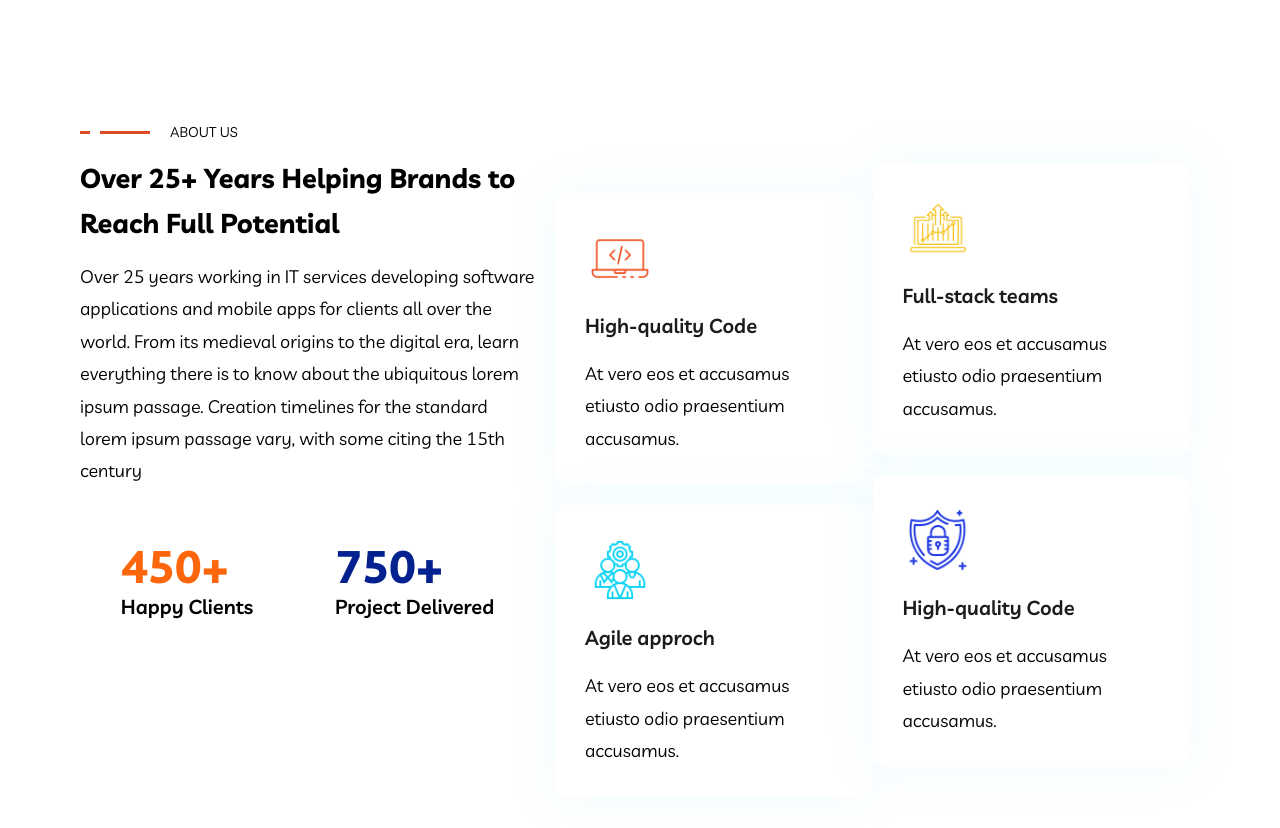
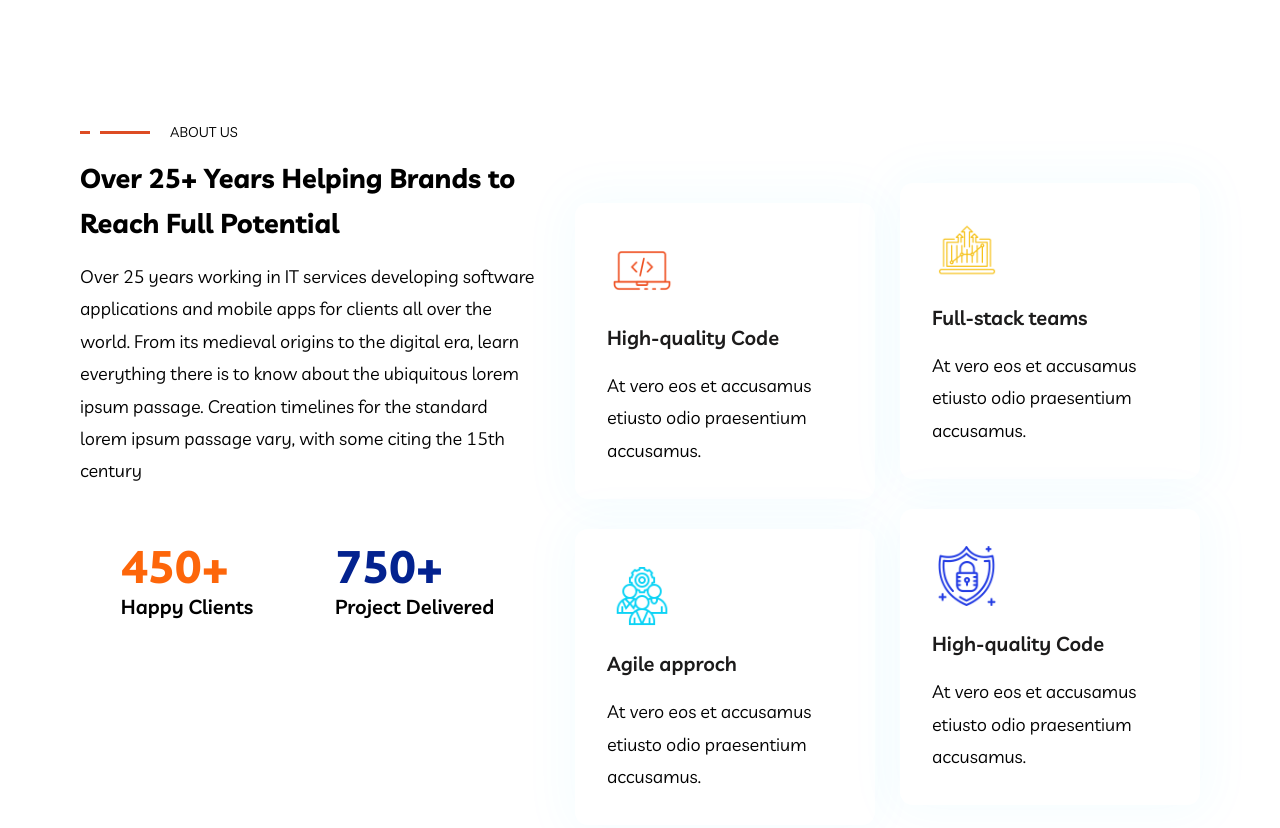
Before and after one commit to front-end-by-rimantas/32-grupe-portfolio-braintech, a website: page index.html in a window 1280 px wide. Shown: the part 960-1788 px from the top of the page. Drawn offline with Linux system fonts and the light colour scheme.

Commit message:
Services items style update

```diff
--- a/css/components/services-item.css
+++ b/css/components/services-item.css
@@ -2,17 +2,18 @@
     display: flex;
     flex-direction: row;
     flex-wrap: wrap;
+    align-items: center;
     row-gap: 20px;
 }
 .bg-box {
     display: flex;
     flex-direction: column;
     flex-wrap: wrap;
-    width: 100%;
+    position: relative;
+    padding: 2em;
+    margin-top: 10px;
     border-radius: 0.8em;
-    position: relative;
-    padding: 30px;
-    padding-top: 30px;
+    margin-bottom: 10px;
     background-color: #fff;
     box-shadow: 0px 0px 50px 11px #14d3f50a;
 }
@@ -47,7 +48,6 @@
     position: absolute;
     opacity: 1;
 }
-
 .icon-hover {
     display: inline-block;
     width: 70px;
@@ -60,6 +60,9 @@
 .bg-box:hover > .icon-hover {
     opacity: 1;
     transform: scale(1.1);
+}
+.bg-box:hover > .icon {
+    display: none;
 }
 .bg-box:hover > .title-h3 > a {
     color: #fff;
--- a/css/pages/home.css
+++ b/css/pages/home.css
@@ -356,7 +356,7 @@ body .header-white {
 .flex-box {
     display: flex;
     flex-direction: column;
-    row-gap: 20px;
+    row-gap: 10px;
 }
 .counter {
     display: flex;
@@ -381,44 +381,49 @@ body .header-white {
 }
 .right-column {
     display: flex;
-    width: 100%;
+    column-gap: 10px;
+    padding-left: 20px;
 }
 .ptop-40 {
     padding-top: 40px;
 }
+.pleft-10 {
+    padding-left: 10px;
+}
 
 @media (min-width: 576px) {
-    .align-items > .row > .right-column.flex-box {
-        display: flex;
-        flex-direction: column;
-        flex-wrap: wrap;
+    .align-items > .row.bg-box {
+        padding: 15px;
+    }
+    .right-column {
+        flex-wrap: nowrap;
     }
     .pleft-10 {
-        padding-left: 0;
-    }
-    .bg-box {
-        gap: 10px;
+        padding-left: 15px;
     }
     .right-column {
         padding-top: 30px;
     }
+    .smp-text {
+        text-align: left;
+        font-size: 18px;
+        line-height: 1.8em;
+    }
 }
 @media (min-width: 768px) {
-    .align-items > .row > .right-column.flex-box {
-        display: flex;
-        flex-direction: column;
-        flex-wrap: wrap;
+    .right-column {
+        flex-wrap: nowrap;
     }
     .pleft-10 {
         padding-top: 20px;
     }
-}
-@media (min-width: 992px) {
-    .pleft-10 {
-        padding-top: 10px;
-        padding-right: 10px;
+    .smp-text {
+        text-align: left;
+        font-size: 18px;
+        line-height: 1.8em;
     }
 }
+
 /* about us end */
 
 /* about us /w graf start */
@@ -463,9 +468,12 @@ body .header-white {
     background-color: #f6f7f9;
 }
 
-@media (min-width: 576px){
-      .services > .row .title {
+@media (min-width: 576px) {
+    .services > .row .title {
         text-align: center;
+    }
+    .bg-box {
+        gap: 20px;
     }
 }
 
@@ -492,6 +500,7 @@ body .header-white {
     .bg-box {
         gap: 20px;
     }
+}
 /* services end */
 
 /* why chose us start */
--- a/index.html
+++ b/index.html
@@ -135,7 +135,7 @@
                 </div>
             </div>
             <div class="col-12 col-md-7 right-column">
-                <div class="col-12 col-md-6 flex-box ptop-40">
+                <div class="col-6 flex-box ptop-40">
                     <div class="bg-box bgb1">
                         <img src="./img/content/1.png" alt="Laptop" class="icon">
                         <img src="./img/content/1 (1).png" alt="Laptop" class="icon-hover">
@@ -153,7 +153,7 @@
                         <p class="content smp-text">At vero eos et accusamus etiusto odio praesentium accusamus.</p>
                     </div>
                 </div>
-                <div class="col-12 col-md-6 flex-box pleft-10">
+                <div class="col-6 flex-box pleft-10">
                     <div class="bg-box bgb7">
                         <img src="./img/content/2.png" alt="Full-stack" class="icon">
                         <img src="./img/content/2 (1).png" alt="Full-stack" class="icon-hover">
```
